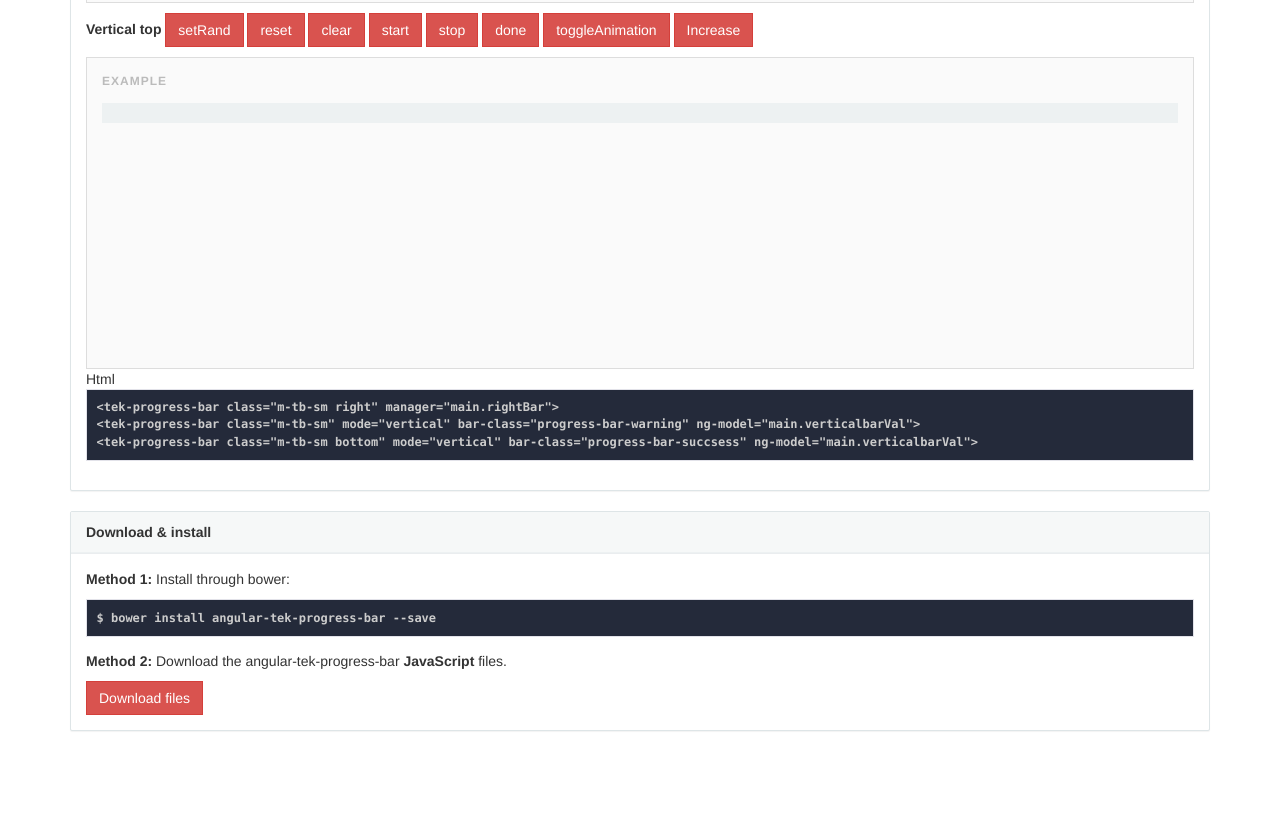
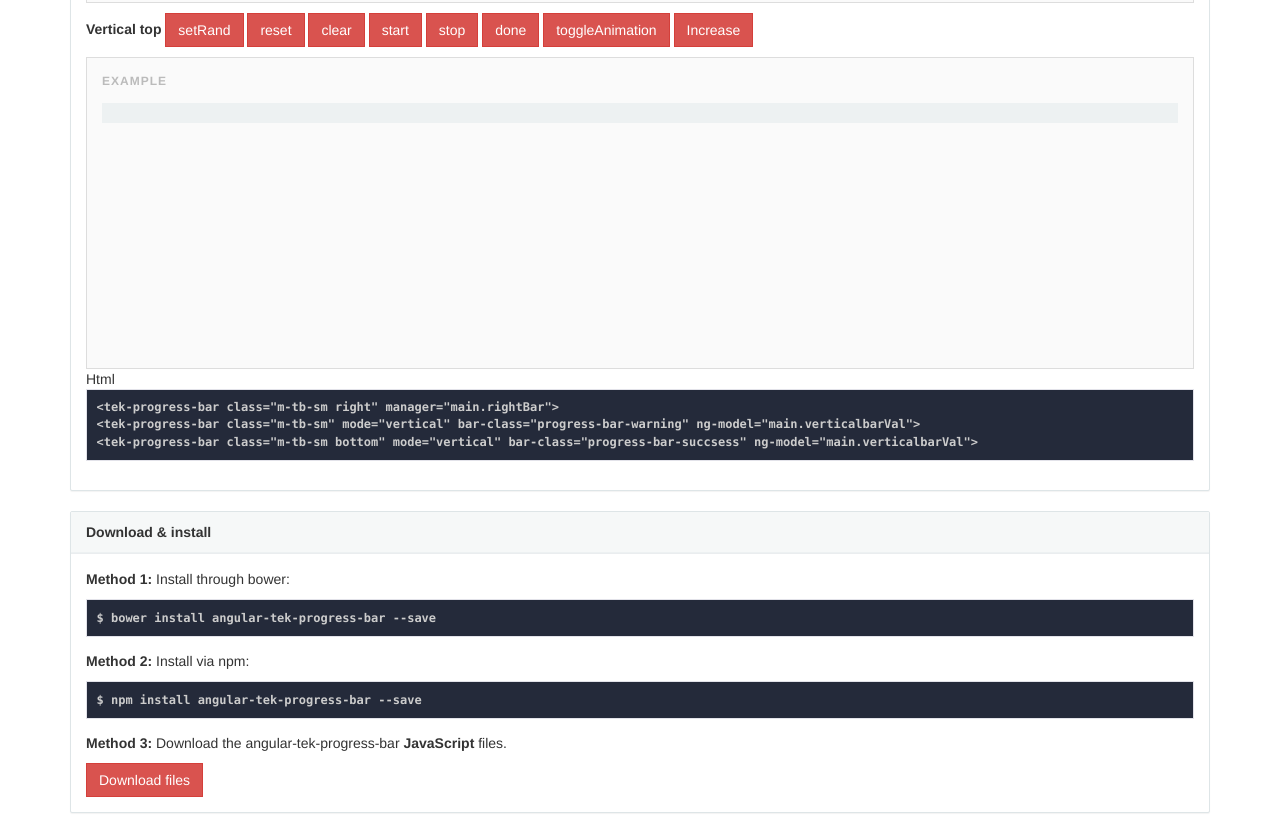
Before and after one commit to TekVanDo/Angular-Tek-Progress-bar, a plain HTML site: page index.html in a window 1280 px wide. Shown: the part 2427-3260 px from the top of the page. Before the commit the page ends 3178 px from the top, so only its background shows below. Drawn offline with nearby package versions, Linux system fonts and the light colour scheme; a small style sheet from the web is missing.

Commit message:
npm publish

```diff
--- a/index.html
+++ b/index.html
@@ -295,7 +295,14 @@
                 </div>
 
                 <div class="col-md-12">
-                    <p class="center"><b>Method 2:</b> Download the angular-tek-progress-bar <strong>JavaScript</strong> files.</p>
+                    <p class="center"><b>Method 2:</b> Install via npm:</p>
+                    <div class="highlight">
+                        <pre><code class="bash hljs">$ npm install angular-tek-progress-bar --save</code></pre>
+                    </div>
+                </div>
+
+                <div class="col-md-12">
+                    <p class="center"><b>Method 3:</b> Download the angular-tek-progress-bar <strong>JavaScript</strong> files.</p>
                     <a download="" href="https://github.com/TekVanDo/Angular-Tek-Progress-bar/archive/master.zip" class="btn btn-primary">Download files</a>
                 </div>
             </div>
```
